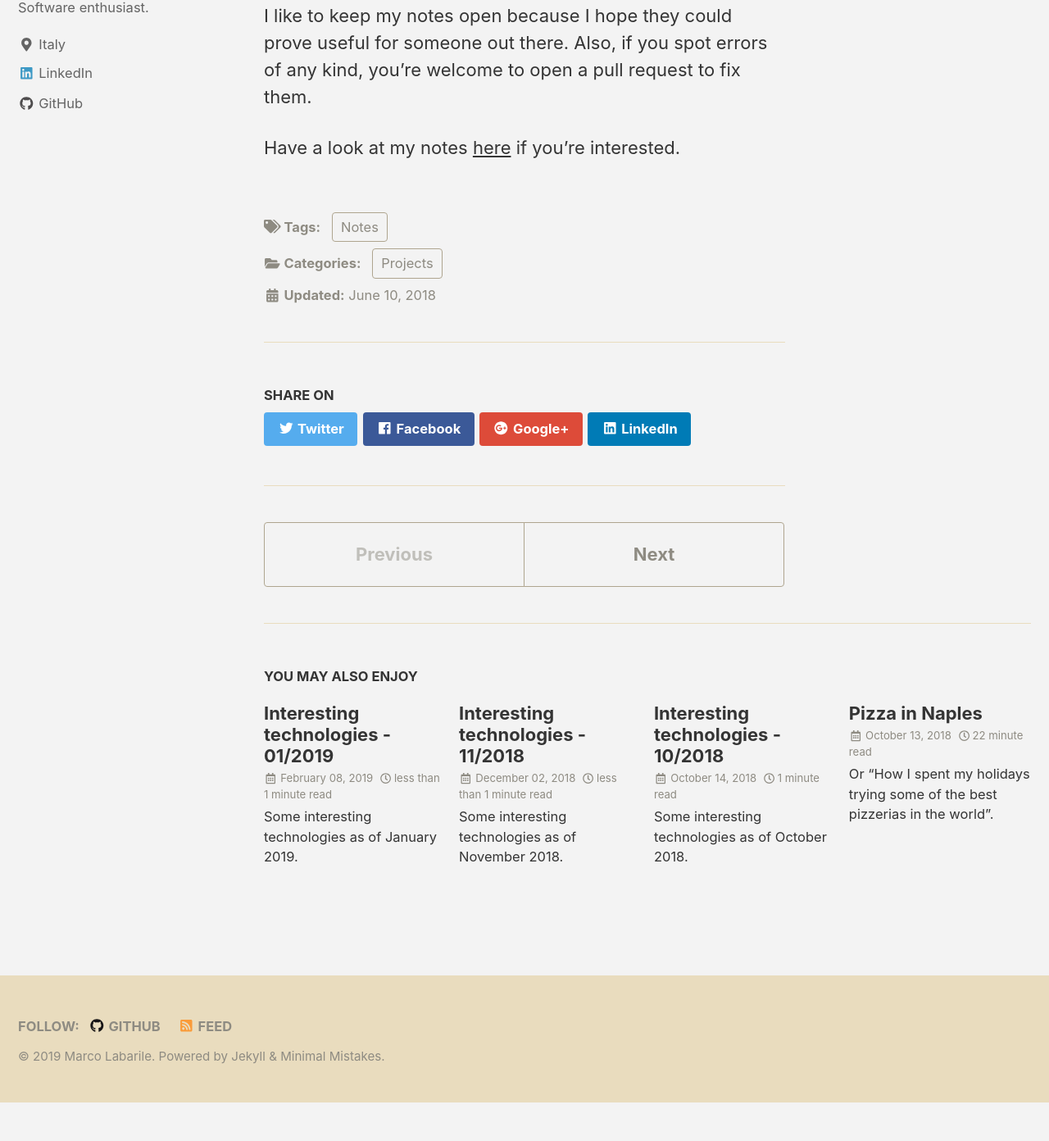
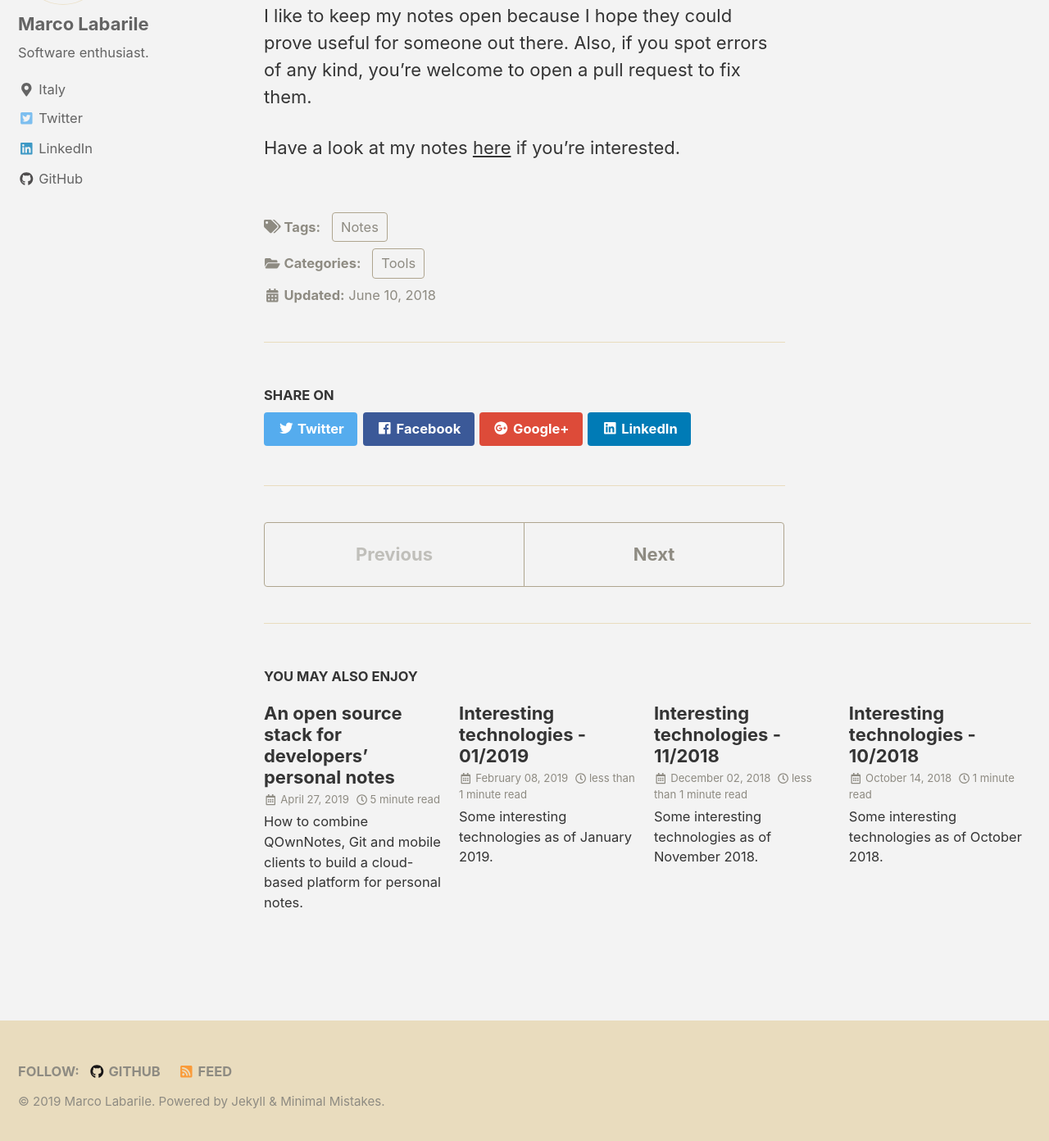
Before and after one commit to labarilem/labarilem.github.io, a Jekyll site: the page built from _posts/2018-06-01-my-notes.md, in a window 1280 px wide and 1400 px high, scrolled down 2876 px. Shown: the top 1392 px of the window at 82% size. Built offline with Jekyll 4.4.1, drawn with Linux system fonts in a browser that asks for light colours; nearby versions of some CDN libraries; before the commit the page ends 4220 px from its top, so only the background shows below that; some of the changed lines change nothing that is shown.

Commit message:
added open source stack for personal notes

```diff
--- a/_config.yml
+++ b/_config.yml
@@ -125,7 +125,7 @@ author:
   stackoverflow    : # "123456/username" (the last part of your profile url, e.g. https://stackoverflow.com/users/123456/username)
   steam            : # "steamId" (the last part of your profile url, e.g. https://steamcommunity.com/id/steamId/)
   tumblr           :
-  twitter          :
+  twitter          : mlabarile1
   vine             :
   weibo            :
   xing             :
--- a/_posts/2018-06-01-my-notes.md
+++ b/_posts/2018-06-01-my-notes.md
@@ -4,7 +4,7 @@ excerpt: "A brief history of my approach to note taking."
 date: 2018-06-10
 last_modified_at: 2018-06-10
 categories:
-  - Projects
+  - Tools
 tags:
   - Notes
 hs-gallery:
--- a/_posts/2018-06-05-npmfix.md
+++ b/_posts/2018-06-05-npmfix.md
@@ -4,7 +4,7 @@ excerpt: A Node.js CLI that fixes integrity check issues with NPM packages.
 date: 2018-06-14
 last_modified_at: 2018-06-14
 categories:
-  - Projects
+  - My Projects
 tags:
   - NPM
 ---
--- /dev/null
+++ b/_posts/2019-04-27-an-open-source-stack-for-personal-notes.md
@@ -0,0 +1,75 @@
+---
+title: "An open source stack for developers' personal notes"
+excerpt: "How to combine QOwnNotes, Git and mobile clients to build a cloud-based platform for personal notes."
+date: 2019-04-27
+last_modified_at: 2019-04-27
+categories:
+  - Tools
+tags:
+  - Notes
+  - Markdown
+  - Git
+hs-gallery:
+  - url: /assets/images/2018-06-01-my-notes/hs-1-full.jpg
+    image_path: /assets/images/2018-06-01-my-notes/hs-1-small.jpg
+    alt: "Gödel's incompleteness theorems."
+    title: "Gödel's incompleteness theorems."
+---
+
+I'm maintaining a [repository of notes](https://marcolabarile.me/notes/) about topics I'm studying/I've studied so that I can introduce those topics to newcomers by simply sending them a link. So these notes need to be very clear and readable, possibly enriched with illustrations. Also, I review these writings several times before publishing to make sure there are no mistakes, both in spelling and exposed concepts.
+
+### But what about personal notes?
+
+I don't need to review the style and format of my personal notes because, well, those are private and I don't intend to ever release them. Personal notes are quick and dirty.
+
+In my opinion, a stack that lets you easily manage your personal notes must include:
+
+- A comfortable language and a lightweight editor. This combination lets you create quick and dirty notes with speed.
+- A remote storage system, in order to access your notes from different devices.
+- A synchronization mechanism to upload/download your notes.
+
+Of course, the more open source components you pick, the better.
+
+### Language and editor
+
+Markdown solves the problem of quickly writing formatted notes, I've been very happy with it.
+
+There are several open source notes editors that support Markdown, including:
+
+- [Joplin](https://joplin.cozic.net/), an editor with modular synchronization capabilities.
+- [Visual Studio Code](https://code.visualstudio.com/), lets you do anything with the right extension.
+- [Simplenote](https://simplenote.com/), an editor with a built-in synchronization feature.
+- [QOwnNotes](https://www.qownnotes.org/), an editor which formats markdown as you write it. This was the killer feature for my use case: it makes writing quick notes a real pleasure. Also, it has a scripting engine that can execute user-made scripts.
+
+My choice has been QOwnNotes, I really like the idea behind the editor and the extensibility capabilities.
+
+### Storage and synchronization
+
+There are several well-known storage services/protocols:
+
+- [Google Drive](https://www.google.com/drive/)
+- [Dropbox](https://www.dropbox.com/)
+- [NextCLoud](https://nextcloud.com/) server (can be self-hosted)
+- [git](https://git-scm.com/) server (can be self-hosted)
+
+Personal notes tend to be small files which mainly consist of text. We need to store a collection of those. Seems like a very good fit for git! I'm using a private repository in my GitHub account to store my notes.
+
+Also, QOwnNotes has built-in support to commit changes to your notes in a local git repository. Then I wrote some [QOwnNotes scripts](https://github.com/labarilem/qownnotes-scripts) to push automatically those commits to a remote repository. You are free to add them to your installation of QOwnNotes, thus automating the whole notes synchronization workflow.
+
+### Bonus: mobile clients
+
+Since QOwnNotes preserves files as plain text and git is a client-agnostic protocol, you are free to use any client that supports reading text files from a git repository to access your personal notes.
+
+This means you can even use mobile git clients, such as [FastHub](https://github.com/k0shk0sh/FastHub) (which is also open source), to work with your notes from your smartphone.
+
+### To sum up
+
+This is the stack for personal notes that I'm using:
+
+- __Language__: [Markdown](https://www.markdownguide.org/)
+- __Editor__: [QOwnNotes](https://www.qownnotes.org/) with git commits enabled and [scripts](https://github.com/labarilem/qownnotes-scripts) for automatic `git push` operations
+- __Storage__: [GitHub](https://github.com/) account (you can easily swap this component with your self-hosted git server)
+- __Synchronization__: [git](https://git-scm.com/)
+- __Mobile clients__: [FastHub](https://github.com/k0shk0sh/FastHub) for Android
+
+It's developer-friendly, free and open source. Try it out!
```
